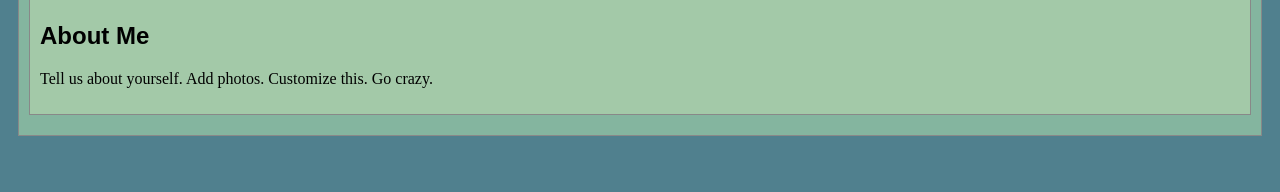
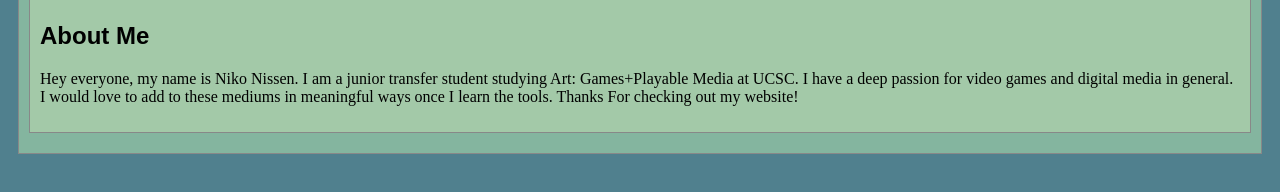
Before and after one commit to NikoUglyMonkey/art101, a plain HTML site: page index.html in a window 1280 px wide. Shown: the part 444-636 px from the top of the page. Drawn offline with Linux system fonts and the light colour scheme.

Commit message:
Added Bio to my website

```diff
--- a/index.html
+++ b/index.html
@@ -26,7 +26,10 @@
 					<!-- Note that all filenames use lowercase and no spaces -->
 					<img class="cat-photo" src="./img/cute-grey-kitten.jpg">
 					<h2>About Me</h2>
-					<p>Tell us about yourself. Add photos. Customize this. Go crazy.</p>
+					<p>Hey everyone, my name is Niko Nissen. I am a junior transfer student studying Art: Games+Playable Media
+						at UCSC. I have a deep passion for video games and digital media in general. I would love to add to these mediums in meaningful ways
+						once I learn the tools. Thanks For checking out my website!
+					</p>
 			</div>
 
 		</section>
```
